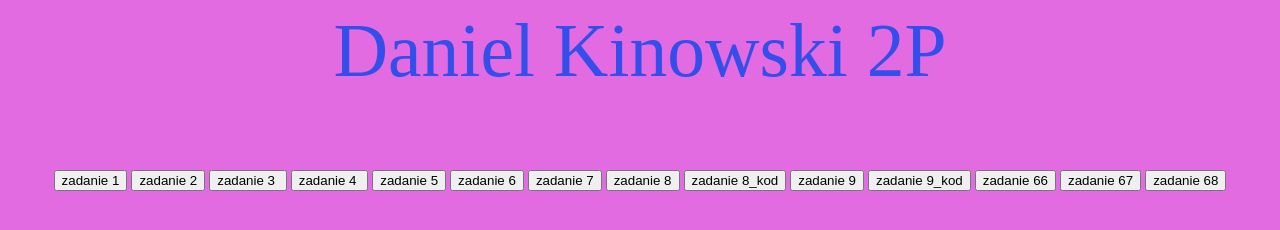
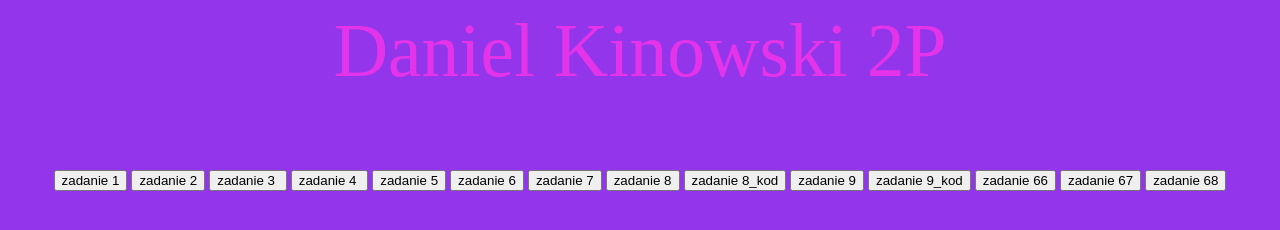
Before and after one commit to Kinowski-Daniel/Witryny-i-Aplikacje-Kinowski, a plain HTML site: page index.html in a window 1280 px wide. Drawn offline with Linux system fonts and the light colour scheme.

Commit message:
Update index.html

```diff
--- a/index.html
+++ b/index.html
@@ -62,8 +62,8 @@
 		 </script>
 		 </head>
 
-         <body style="background-color: #e26be2;">
-            <p style="font-size: 2cm; text-align: center; color: #344fe9"> Daniel Kinowski 2P</p>
+         <body style="background-color: #9335eb;">
+            <p style="font-size: 2cm; text-align: center; color: #e334e9"> Daniel Kinowski 2P</p>
 	 <div>
         <form style="text-align: center;">
         <input type="button" name="przycisk" value="zadanie 1" onclick="WinOpen_kinowski1(' ')" class="centrowanie">
```
